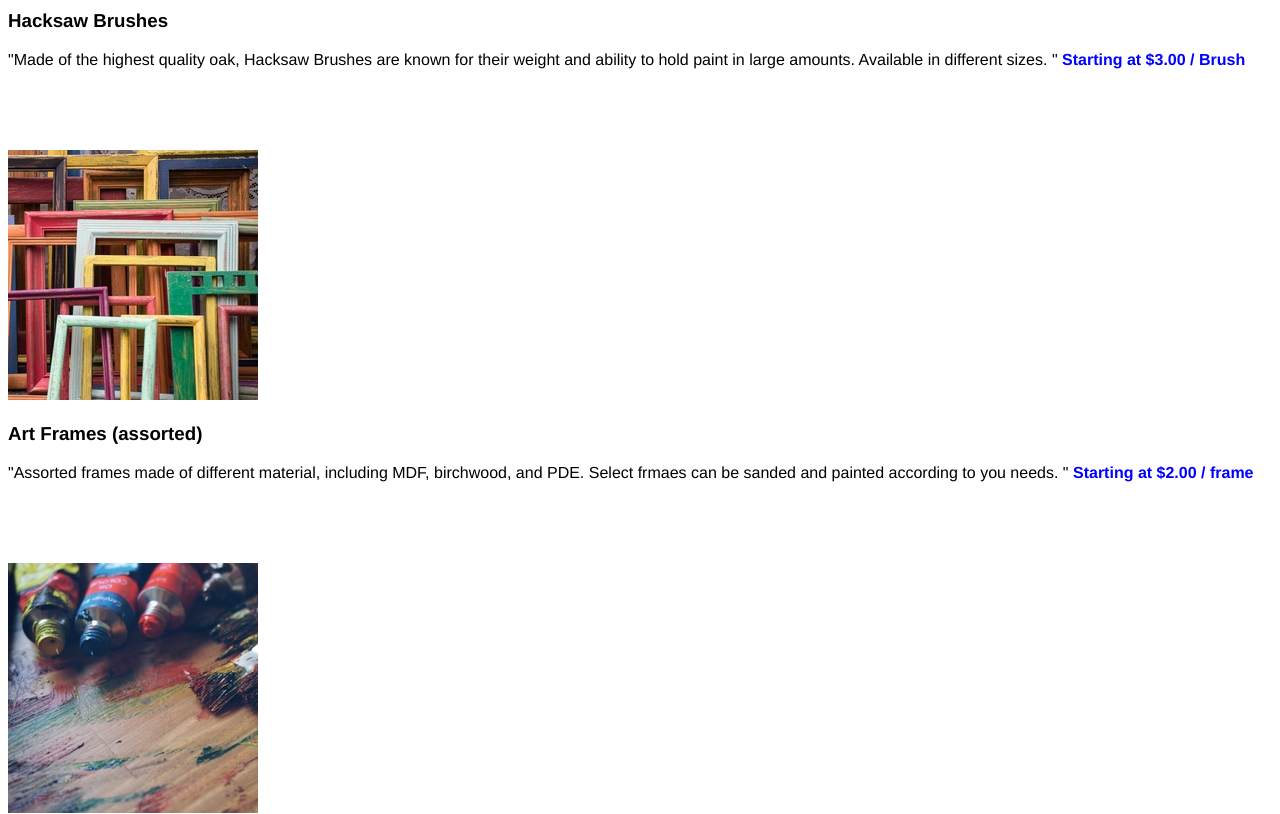
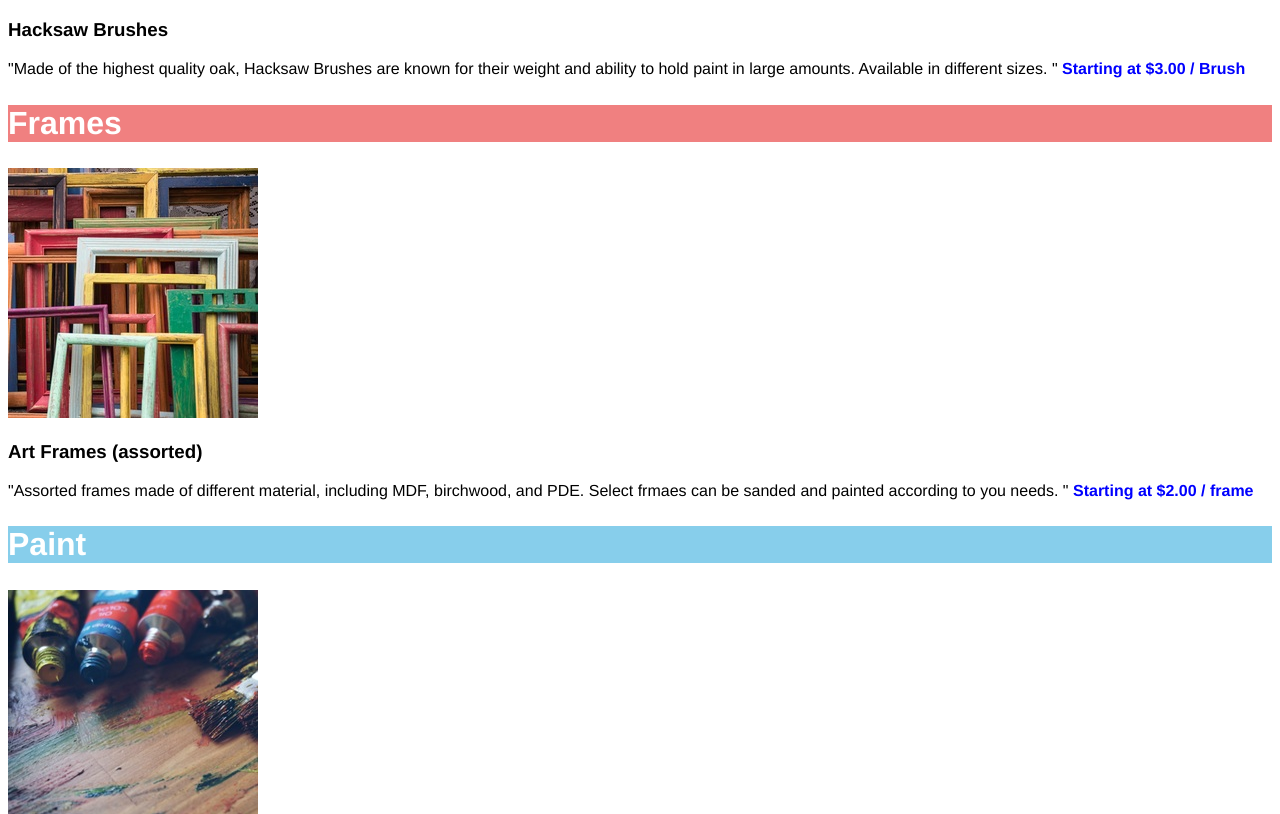
Before and after one commit to Yedlab/trial-opdp, a plain HTML site: page index.html in a window 1280 px wide. Shown: the part 566-1380 px from the top of the page. Drawn offline with Linux system fonts and the light colour scheme.

Commit message:
okay okay...forgot some things
I think this is finally it.....maybe... I hope...

```diff
--- a/resources/css/index.css
+++ b/resources/css/index.css
@@ -21,8 +21,18 @@ h1, h2, h3, p {
 
 }
 
+#frame {
+    background-color: lightcoral;
+}
+
+#paint {
+    background-color: skyblue;
+}
+
 .item h2 {
     color: white;
+    font-size: 32px;
+    font-weight: bold;
 
 }
 
```
